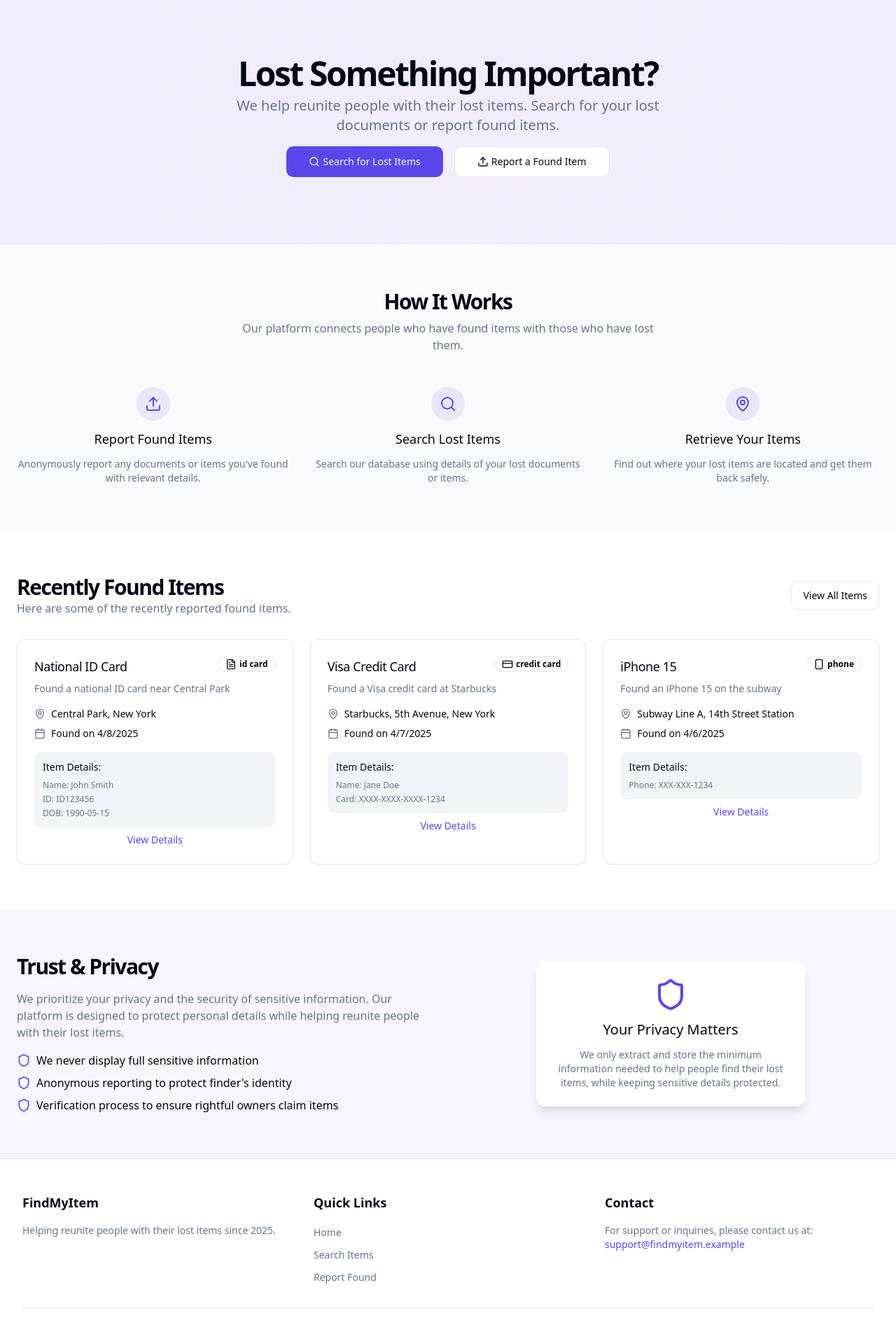
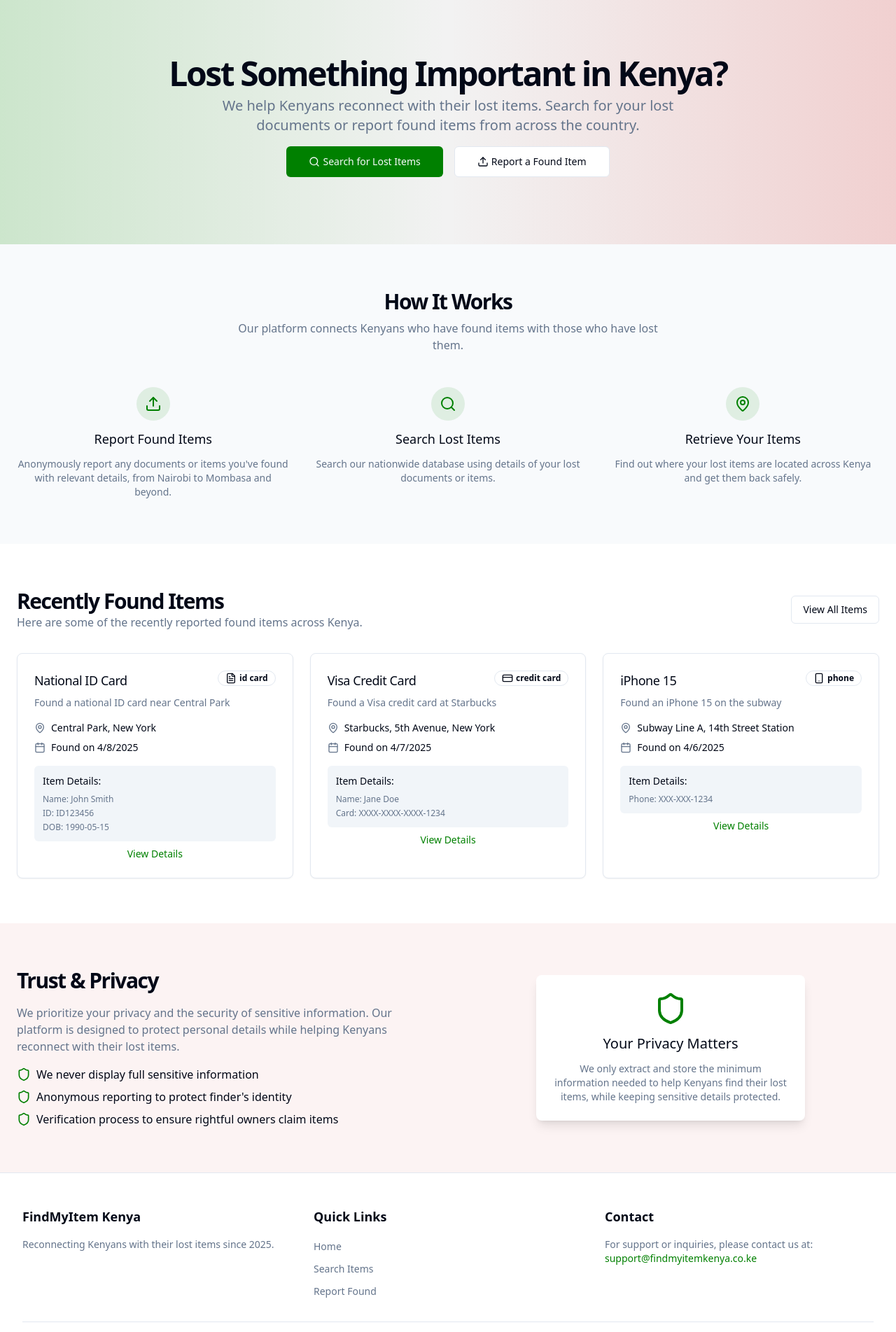
Before and after one commit to JonEl1502/lost-found-compass, a React (Vite) app: page / in a window 1280 px wide. Shown: the part 80-1983 px from the top of the page at 70% size. Built offline with nearby package versions, Linux system fonts and the light colour scheme.

Commit message:
Refactor: Make the app Kenyan

```diff
--- a/src/App.tsx
+++ b/src/App.tsx
@@ -14,6 +14,9 @@ import ItemDetailPage from "@/pages/ItemDetailPage";
 import NotFound from "@/pages/NotFound";
 
 const queryClient = new QueryClient();
+
+// Add title to document
+document.title = "FindMyItem Kenya - Lost & Found";
 
 const App = () => (
   <QueryClientProvider client={queryClient}>
--- a/src/components/layout/Footer.tsx
+++ b/src/components/layout/Footer.tsx
@@ -8,9 +8,9 @@ const Footer = () => {
       <div className="container py-8 md:py-12">
         <div className="grid grid-cols-1 md:grid-cols-3 gap-8">
           <div>
-            <h3 className="text-lg font-semibold mb-4">FindMyItem</h3>
+            <h3 className="text-lg font-semibold mb-4">FindMyItem Kenya</h3>
             <p className="text-sm text-muted-foreground">
-              Helping reunite people with their lost items since 2025.
+              Reconnecting Kenyans with their lost items since 2025.
             </p>
           </div>
           <div>
@@ -48,16 +48,16 @@ const Footer = () => {
               For support or inquiries, please contact us at:
               <br />
               <a
-                href="mailto:support@findmyitem.example"
+                href="mailto:support@findmyitemkenya.co.ke"
                 className="text-primary hover:underline"
               >
-                support@findmyitem.example
+                support@findmyitemkenya.co.ke
               </a>
             </p>
           </div>
         </div>
         <div className="mt-8 pt-8 border-t text-center text-sm text-muted-foreground">
-          <p>© 2025 FindMyItem. All rights reserved.</p>
+          <p>© 2025 FindMyItem Kenya. All rights reserved.</p>
         </div>
       </div>
     </footer>
--- a/src/index.css
+++ b/src/index.css
@@ -14,7 +14,7 @@
     --popover: 0 0% 100%;
     --popover-foreground: 222.2 84% 4.9%;
 
-    --primary: 246 80% 60%;
+    --primary: 120 100% 25%; /* Green from Kenyan flag */
     --primary-foreground: 210 40% 98%;
 
     --secondary: 210 40% 96.1%;
@@ -23,7 +23,7 @@
     --muted: 210 40% 96.1%;
     --muted-foreground: 215.4 16.3% 46.9%;
 
-    --accent: 260 80% 60%;
+    --accent: 0 80% 40%; /* Red from Kenyan flag */
     --accent-foreground: 0 0% 98%;
 
     --destructive: 0 84.2% 60.2%;
@@ -31,9 +31,9 @@
 
     --border: 214.3 31.8% 91.4%;
     --input: 214.3 31.8% 91.4%;
-    --ring: 246 80% 60%;
+    --ring: 120 100% 25%;
 
-    --radius: 0.75rem;
+    --radius: 0.5rem;
   }
 
   .dark {
@@ -46,7 +46,7 @@
     --popover: 222.2 84% 4.9%;
     --popover-foreground: 210 40% 98%;
 
-    --primary: 246 80% 60%;
+    --primary: 120 100% 25%; /* Green from Kenyan flag */
     --primary-foreground: 0 0% 98%;
 
     --secondary: 217.2 32.6% 17.5%;
@@ -55,7 +55,7 @@
     --muted: 217.2 32.6% 17.5%;
     --muted-foreground: 215 20.2% 65.1%;
 
-    --accent: 260 80% 60%;
+    --accent: 0 80% 40%; /* Red from Kenyan flag */
     --accent-foreground: 0 0% 98%;
 
     --destructive: 0 62.8% 30.6%;
@@ -63,7 +63,7 @@
 
     --border: 217.2 32.6% 17.5%;
     --input: 217.2 32.6% 17.5%;
-    --ring: 246 80% 60%;
+    --ring: 120 100% 25%;
   }
 }
 
@@ -79,6 +79,6 @@
 
 @layer components {
   .hero-gradient {
-    @apply bg-gradient-to-r from-primary/10 via-accent/10 to-primary/10;
+    @apply bg-gradient-to-r from-primary/20 via-black/5 to-accent/20;
   }
 }
--- a/src/pages/HomePage.tsx
+++ b/src/pages/HomePage.tsx
@@ -18,10 +18,10 @@ const HomePage = () => {
           <div className="flex flex-col items-center space-y-4 text-center">
             <div className="space-y-2">
               <h1 className="text-3xl font-bold tracking-tighter sm:text-4xl md:text-5xl">
-                Lost Something Important?
+                Lost Something Important in Kenya?
               </h1>
               <p className="mx-auto max-w-[700px] text-muted-foreground md:text-xl">
-                We help reunite people with their lost items. Search for your lost documents or report found items.
+                We help Kenyans reconnect with their lost items. Search for your lost documents or report found items from across the country.
               </p>
             </div>
             <div className="flex flex-col sm:flex-row gap-4">
@@ -48,7 +48,7 @@ const HomePage = () => {
           <div className="text-center space-y-2 mb-12">
             <h2 className="text-2xl font-bold tracking-tighter sm:text-3xl">How It Works</h2>
             <p className="mx-auto max-w-[600px] text-muted-foreground">
-              Our platform connects people who have found items with those who have lost them.
+              Our platform connects Kenyans who have found items with those who have lost them.
             </p>
           </div>
           <div className="grid grid-cols-1 md:grid-cols-3 gap-8">
@@ -58,7 +58,7 @@ const HomePage = () => {
               </div>
               <h3 className="text-lg font-medium">Report Found Items</h3>
               <p className="text-muted-foreground text-sm">
-                Anonymously report any documents or items you've found with relevant details.
+                Anonymously report any documents or items you've found with relevant details, from Nairobi to Mombasa and beyond.
               </p>
             </div>
             <div className="flex flex-col items-center text-center space-y-3">
@@ -67,7 +67,7 @@ const HomePage = () => {
               </div>
               <h3 className="text-lg font-medium">Search Lost Items</h3>
               <p className="text-muted-foreground text-sm">
-                Search our database using details of your lost documents or items.
+                Search our nationwide database using details of your lost documents or items.
               </p>
             </div>
             <div className="flex flex-col items-center text-center space-y-3">
@@ -76,7 +76,7 @@ const HomePage = () => {
               </div>
               <h3 className="text-lg font-medium">Retrieve Your Items</h3>
               <p className="text-muted-foreground text-sm">
-                Find out where your lost items are located and get them back safely.
+                Find out where your lost items are located across Kenya and get them back safely.
               </p>
             </div>
           </div>
@@ -90,7 +90,7 @@ const HomePage = () => {
             <div>
               <h2 className="text-2xl font-bold tracking-tighter sm:text-3xl">Recently Found Items</h2>
               <p className="text-muted-foreground">
-                Here are some of the recently reported found items.
+                Here are some of the recently reported found items across Kenya.
               </p>
             </div>
             <Link to="/search" className="mt-4 md:mt-0">
@@ -113,7 +113,7 @@ const HomePage = () => {
             <div className="space-y-4">
               <h2 className="text-2xl font-bold tracking-tighter sm:text-3xl">Trust & Privacy</h2>
               <p className="text-muted-foreground">
-                We prioritize your privacy and the security of sensitive information. Our platform is designed to protect personal details while helping reunite people with their lost items.
+                We prioritize your privacy and the security of sensitive information. Our platform is designed to protect personal details while helping Kenyans reconnect with their lost items.
               </p>
               <ul className="space-y-2">
                 <li className="flex items-start gap-2">
@@ -136,7 +136,7 @@ const HomePage = () => {
                   <Shield className="h-12 w-12 text-primary mx-auto" />
                   <h3 className="text-xl font-medium">Your Privacy Matters</h3>
                   <p className="text-sm text-muted-foreground">
-                    We only extract and store the minimum information needed to help people find their lost items, while keeping sensitive details protected.
+                    We only extract and store the minimum information needed to help Kenyans find their lost items, while keeping sensitive details protected.
                   </p>
                 </div>
               </div>
```
